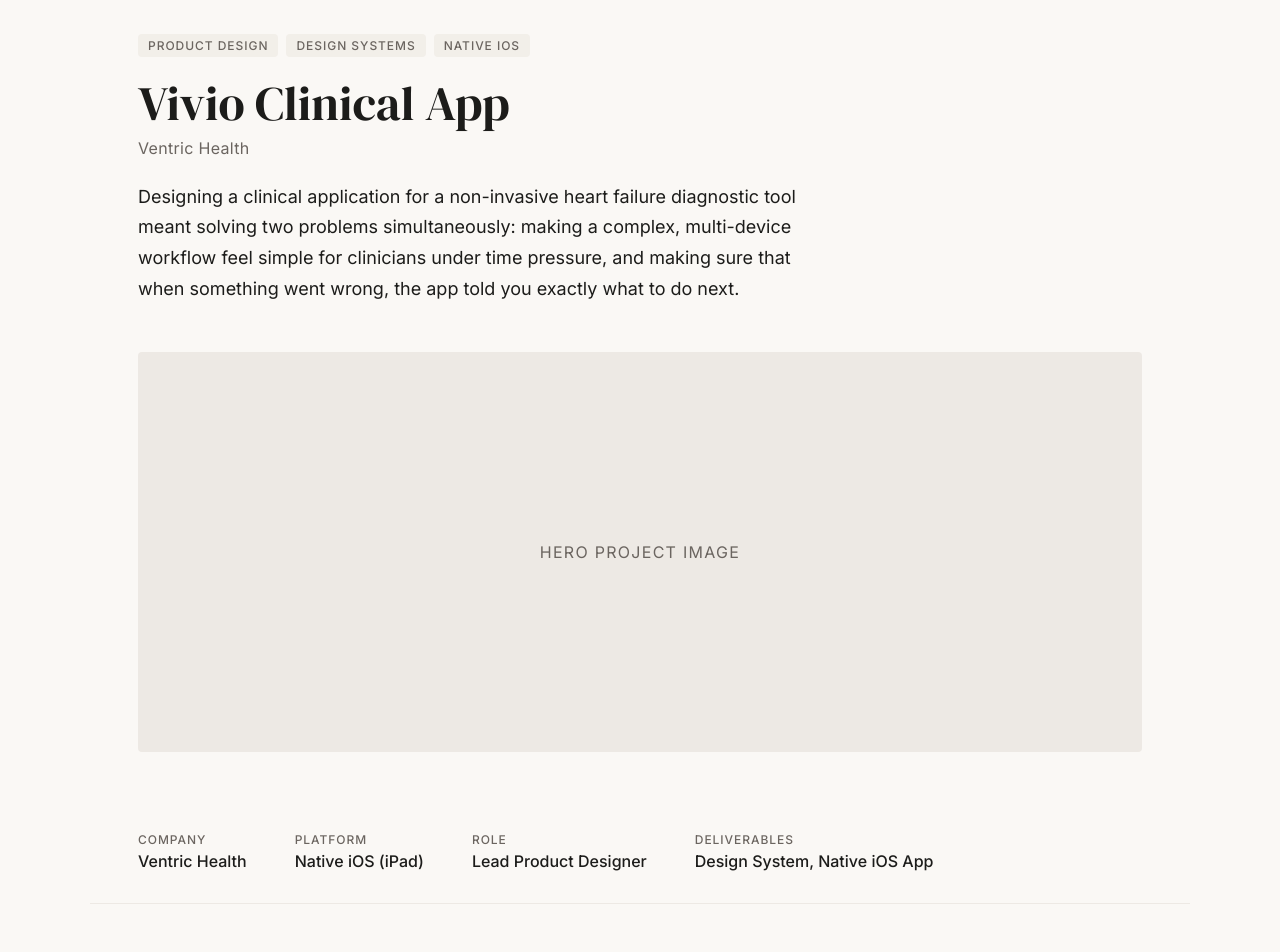
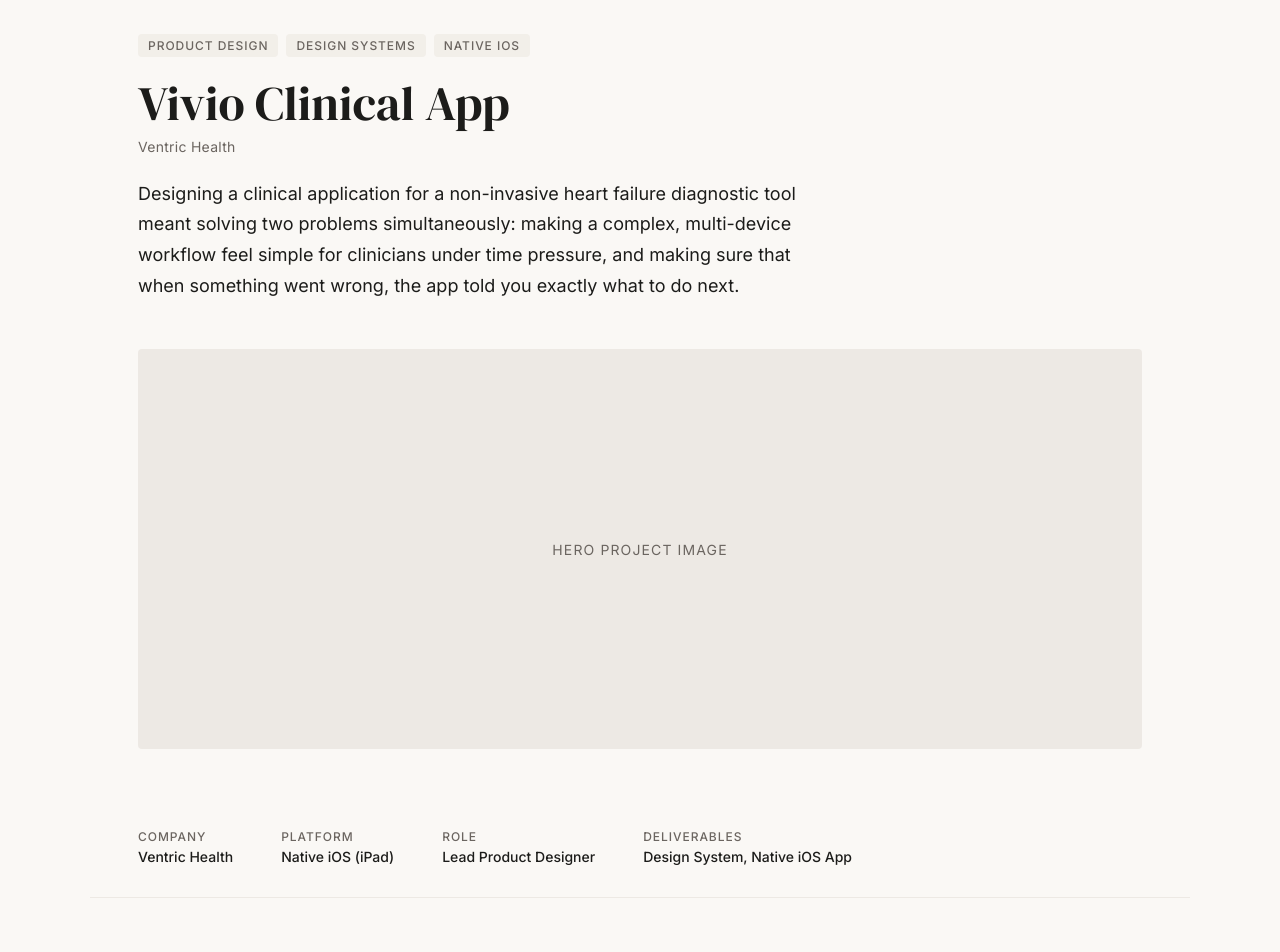
Before and after one commit to alikhandesign/alikhandesign.com, a Next.js app: page /work/vivio in a window 1280 px wide. Shown: the part 140-1092 px from the top of the page. Built offline with nearby package versions, Linux system fonts and the light colour scheme.

Commit message:
Fix font scale: correct --text-sm to 14px, --text-base to 16px, update UI elements to --text-sm

```diff
--- a/app/components/ProjectPage.tsx
+++ b/app/components/ProjectPage.tsx
@@ -30,13 +30,13 @@ export default function ProjectPage({ title, company, tags, hook, details, secti
             {tags.map(t => <span key={t} className="tag">{t}</span>)}
           </div>
           <h1 className="font-serif page-title-lg" style={{ fontSize: 'var(--text-5xl)', fontWeight: 400, lineHeight: 1.1, marginBottom: 'var(--space-2)' }}>{title}</h1>
-          <p style={{ fontSize: 'var(--text-base)', color: 'var(--color-text-muted)', letterSpacing: 'var(--letter-spacing-sm)', marginBottom: 'var(--space-6)' }}>{company}</p>
+          <p style={{ fontSize: 'var(--text-sm)', color: 'var(--color-text-muted)', letterSpacing: 'var(--letter-spacing-sm)', marginBottom: 'var(--space-6)' }}>{company}</p>
           <p style={{ fontSize: 'var(--text-lg)', color: 'var(--color-text)', lineHeight: 1.7, maxWidth: 680 }}>{hook}</p>
         </header>
       </div>
 
       <div style={{ maxWidth: 'var(--max-w)', margin: '0 auto', padding: '0 3rem 3rem' }}>
-        <div style={{ width: '100%', height: 400, background: 'var(--color-border)', borderRadius: 'var(--radius)', display: 'flex', alignItems: 'center', justifyContent: 'center', fontSize: 'var(--text-base)', color: 'var(--color-text-muted)', letterSpacing: 'var(--letter-spacing-md)', textTransform: 'uppercase' as const }}>Hero Project Image</div>
+        <div style={{ width: '100%', height: 400, background: 'var(--color-border)', borderRadius: 'var(--radius)', display: 'flex', alignItems: 'center', justifyContent: 'center', fontSize: 'var(--text-sm)', color: 'var(--color-text-muted)', letterSpacing: 'var(--letter-spacing-md)', textTransform: 'uppercase' as const }}>Hero Project Image</div>
       </div>
 
       <div style={{ maxWidth: 'var(--max-w)', margin: '0 auto' }}>
@@ -44,7 +44,7 @@ export default function ProjectPage({ title, company, tags, hook, details, secti
           {details.map(d => (
             <div key={d.label}>
               <p style={{ fontSize: 'var(--text-xs)', letterSpacing: 'var(--letter-spacing-md)', textTransform: 'uppercase' as const, color: 'var(--color-text-muted)', fontWeight: 500, marginBottom: 'var(--space-1)' }}>{d.label}</p>
-              <p style={{ fontSize: 'var(--text-base)', color: 'var(--color-text)', fontWeight: 500 }}>{d.value}</p>
+              <p style={{ fontSize: 'var(--text-sm)', color: 'var(--color-text)', fontWeight: 500 }}>{d.value}</p>
             </div>
           ))}
         </div>
@@ -78,7 +78,7 @@ export default function ProjectPage({ title, company, tags, hook, details, secti
             <p style={{ fontSize: 'var(--text-xs)', letterSpacing: 'var(--letter-spacing-lg)', textTransform: 'uppercase' as const, color: 'var(--color-text-muted)', fontWeight: 500, marginBottom: 'var(--space-1)' }}>Next Project</p>
             <p className="font-serif" style={{ fontSize: 'var(--text-xl)', fontWeight: 400 }}>{next.title}</p>
           </div>
-          <Link href={next.href} style={{ fontSize: 'var(--text-base)', color: 'var(--color-accent)', fontWeight: 500, textDecoration: 'none' }}>View project →</Link>
+          <Link href={next.href} style={{ fontSize: 'var(--text-sm)', color: 'var(--color-accent)', fontWeight: 500, textDecoration: 'none' }}>View project →</Link>
         </div>
       </div>
 
```
